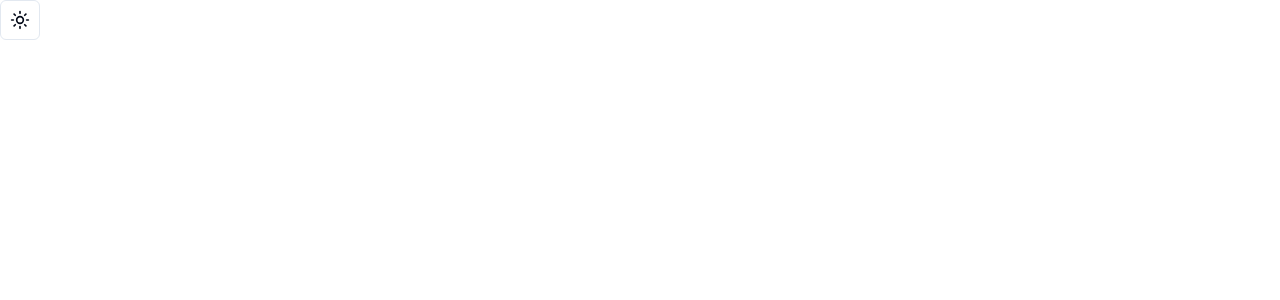
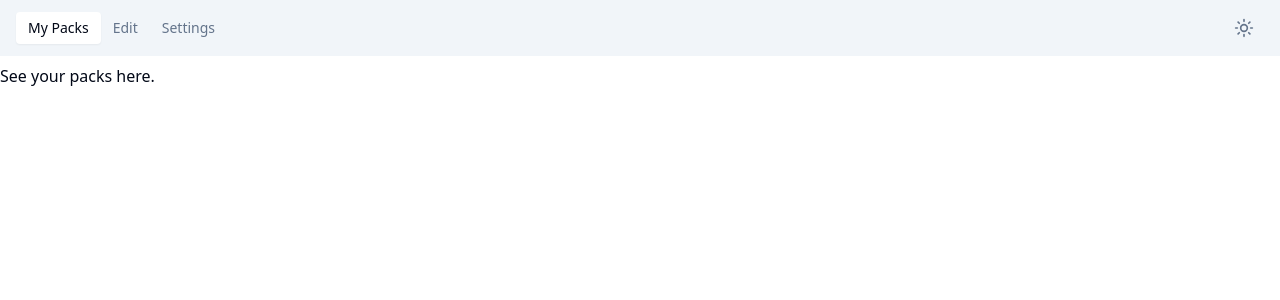
Before and after one commit to beyenilmez/iconium, a React (Vite) app in the folder frontend/: page / in a window 1280 px wide. Shown: the top 300 px of the page. Built offline with nearby package versions, Linux system fonts and the light colour scheme.

Commit message:
add tabs

```diff
--- a/frontend/package.json
+++ b/frontend/package.json
@@ -11,6 +11,7 @@
   },
   "dependencies": {
     "@radix-ui/react-slot": "^1.1.0",
+    "@radix-ui/react-tabs": "^1.1.0",
     "class-variance-authority": "^0.7.0",
     "clsx": "^2.1.1",
     "lucide-react": "^0.396.0",
--- a/frontend/src/App.tsx
+++ b/frontend/src/App.tsx
@@ -1,10 +1,23 @@
 import { ThemeProvider } from "./contexts/theme-provider";
 import ModeToggle from "@/components/ModeToggle";
+import { Tabs, TabsContent, TabsList, TabsTrigger } from "@/components/ui/tabs";
 
 function App() {
   return (
     <ThemeProvider defaultTheme="light" storageKey="vite-ui-theme">
-      <ModeToggle />
+      <Tabs defaultValue="packs" className="w-[100vw] h-[100vh]">
+        <TabsList className="justify-between px-4 py-7 rounded-none w-full">
+          <div>
+            <TabsTrigger value="packs">My Packs</TabsTrigger>
+            <TabsTrigger value="edit">Edit</TabsTrigger>
+            <TabsTrigger value="settings">Settings</TabsTrigger>
+          </div>
+          <ModeToggle />
+        </TabsList>
+        <TabsContent value="packs">See your packs here.</TabsContent>
+        <TabsContent value="edit">Edit your packs here.</TabsContent>
+        <TabsContent value="settings">Settings</TabsContent>
+      </Tabs>
     </ThemeProvider>
   );
 }
--- a/frontend/src/components/ModeToggle.tsx
+++ b/frontend/src/components/ModeToggle.tsx
@@ -8,7 +8,7 @@
 
   return (
     <Button
-      variant="outline"
+      variant="ghost"
       size="icon"
       onClick={() => setTheme(theme === "light" ? "dark" : "light")}
     >
--- /dev/null
+++ b/frontend/src/components/ui/tabs.tsx
@@ -0,0 +1,53 @@
+import * as React from "react"
+import * as TabsPrimitive from "@radix-ui/react-tabs"
+
+import { cn } from "@/lib/utils"
+
+const Tabs = TabsPrimitive.Root
+
+const TabsList = React.forwardRef<
+  React.ElementRef<typeof TabsPrimitive.List>,
+  React.ComponentPropsWithoutRef<typeof TabsPrimitive.List>
+>(({ className, ...props }, ref) => (
+  <TabsPrimitive.List
+    ref={ref}
+    className={cn(
+      "inline-flex h-10 items-center justify-center rounded-md bg-muted p-1 text-muted-foreground",
+      className
+    )}
+    {...props}
+  />
+))
+TabsList.displayName = TabsPrimitive.List.displayName
+
+const TabsTrigger = React.forwardRef<
+  React.ElementRef<typeof TabsPrimitive.Trigger>,
+  React.ComponentPropsWithoutRef<typeof TabsPrimitive.Trigger>
+>(({ className, ...props }, ref) => (
+  <TabsPrimitive.Trigger
+    ref={ref}
+    className={cn(
+      "inline-flex items-center justify-center whitespace-nowrap rounded-sm px-3 py-1.5 text-sm font-medium ring-offset-background transition-all focus-visible:outline-none focus-visible:ring-2 focus-visible:ring-ring focus-visible:ring-offset-2 disabled:pointer-events-none disabled:opacity-50 data-[state=active]:bg-background data-[state=active]:text-foreground data-[state=active]:shadow-sm",
+      className
+    )}
+    {...props}
+  />
+))
+TabsTrigger.displayName = TabsPrimitive.Trigger.displayName
+
+const TabsContent = React.forwardRef<
+  React.ElementRef<typeof TabsPrimitive.Content>,
+  React.ComponentPropsWithoutRef<typeof TabsPrimitive.Content>
+>(({ className, ...props }, ref) => (
+  <TabsPrimitive.Content
+    ref={ref}
+    className={cn(
+      "mt-2 ring-offset-background focus-visible:outline-none focus-visible:ring-2 focus-visible:ring-ring focus-visible:ring-offset-2",
+      className
+    )}
+    {...props}
+  />
+))
+TabsContent.displayName = TabsPrimitive.Content.displayName
+
+export { Tabs, TabsList, TabsTrigger, TabsContent }
```
Also changed, not shown: frontend/src/index.css (line endings or trailing spaces), 1 other file (tests, documents, lock files or other folders).
